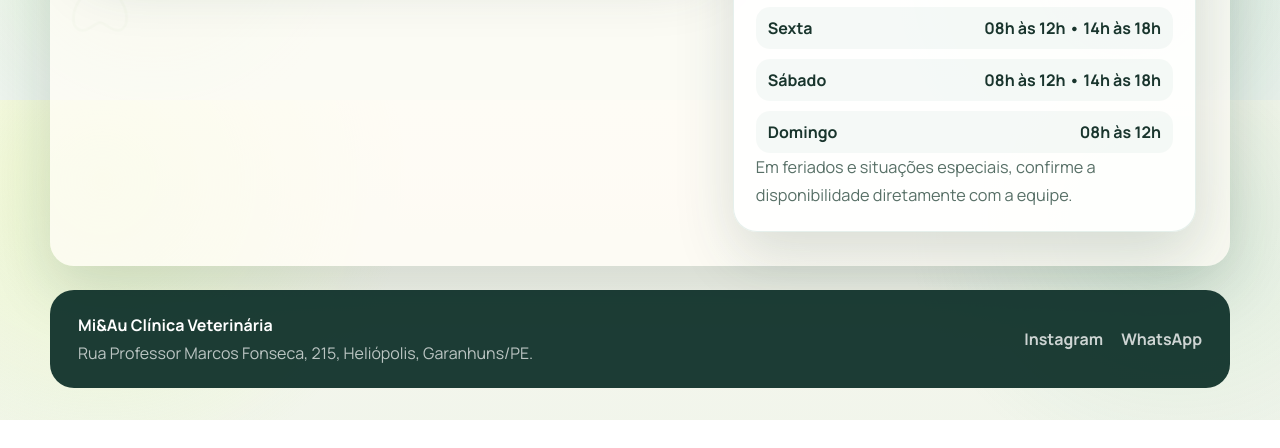
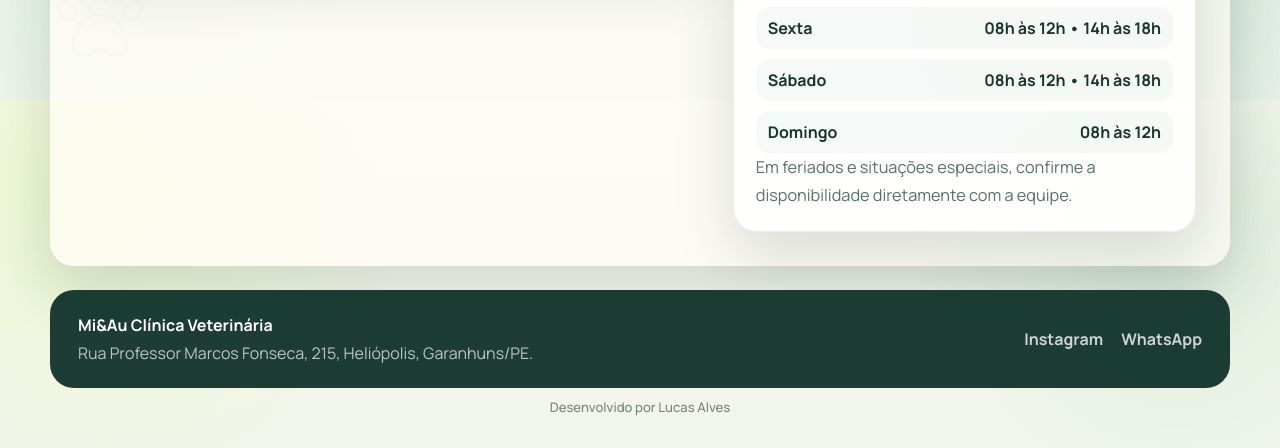
Before and after one commit to xLuuks/miau-links, a plain HTML site: page index.html in a window 1280 px wide. Shown: the part 5500-5948 px from the top of the page. Before the commit the page ends 5920 px from the top, so only its background shows below. Drawn offline with Linux system fonts and the light colour scheme.

Commit message:
Update favicon and footer credit

```diff
--- a/index.html
+++ b/index.html
@@ -558,6 +558,7 @@
           <a href="https://wa.me/5587999324271" target="_blank" rel="noreferrer">WhatsApp</a>
         </div>
       </footer>
+      <p class="site-credit">Desenvolvido por Lucas Alves</p>
     </div>
 
     <div class="lightbox" id="lightbox" aria-hidden="true" role="dialog" aria-label="Visualização ampliada de imagem">
--- a/styles.css
+++ b/styles.css
@@ -857,6 +857,14 @@ a {
   font-weight: 700;
 }
 
+.site-credit {
+  margin: 10px 0 0;
+  text-align: center;
+  color: rgba(25, 53, 45, 0.58);
+  font-size: 0.82rem;
+  font-weight: 500;
+}
+
 .hero-photo,
 .grooming-card,
 .team-card__photo,
```
